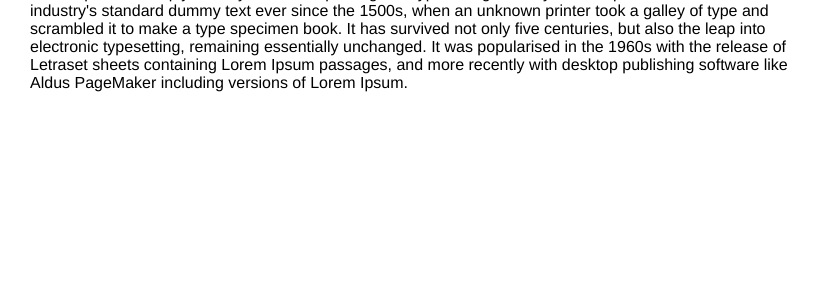
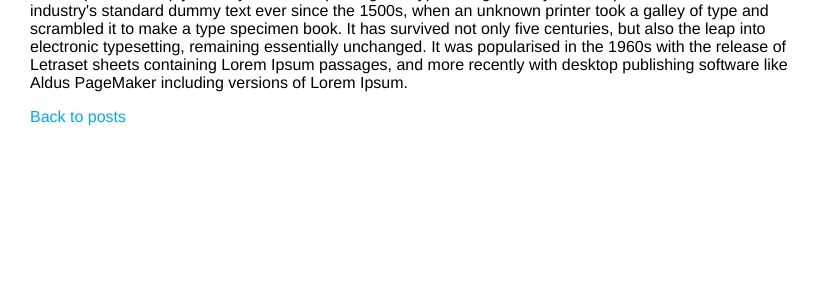
Before and after one commit to nicolof88/blogsite, a Django app: a page that uses blog/templates/blog/post/detail.html in a window 1280 px wide. Shown: the part 140-424 px from the top of the page, without its empty margins (0-820 px from the left). Run offline with Django 3.2, Linux system fonts and the light colour scheme; data comes from the database, SQL or seed files in the repository.

Commit message:
Link on post details to direct back to post list

```diff
--- a/blog/templates/blog/post/detail.html
+++ b/blog/templates/blog/post/detail.html
@@ -8,4 +8,5 @@
         Published {{ post.publish }} by {{ post.author }}
     </p>
     {{ post.body|linebreaks }}
+    <a href="{% url 'blog:post_list' %}">Back to posts</a>
 {% endblock %}
```
